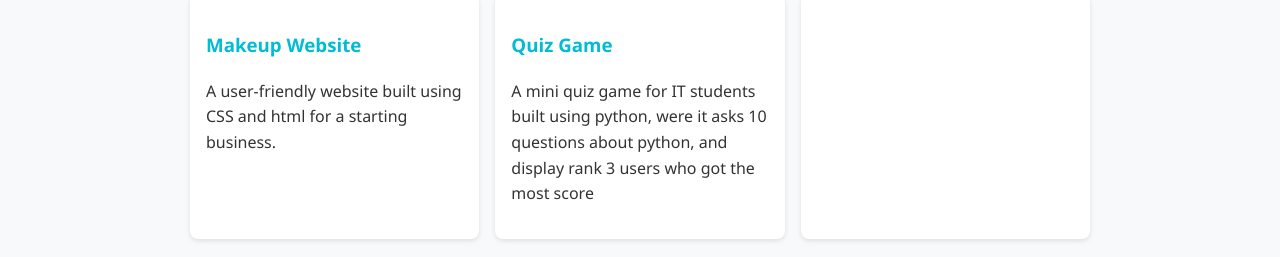
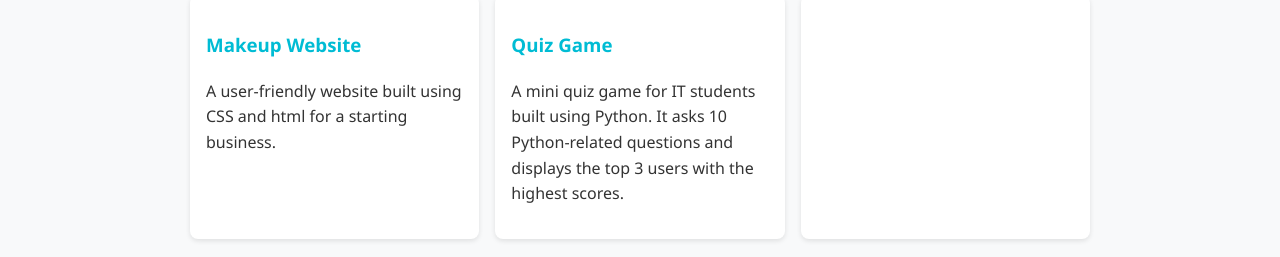
Before and after one commit to katrinamanzanilla/My-Portfolio, a plain HTML site: page index.html in a window 1280 px wide. Shown: the part 853-1110 px from the top of the page. Drawn offline with Linux system fonts and the light colour scheme.

Commit message:
Refactor index.html for improved readability
Updated project descriptions for clarity and corrected HTML formatting.

```diff
--- a/index.html
+++ b/index.html
@@ -135,7 +135,7 @@
       </div>
       <div class="project">
         <h3><a href="https://github.com/katrinamanzanilla/Quiz_Game">Quiz Game</h3></a>
-        <p>A mini quiz game for IT students built using python, were it asks 10 questions about python, and display rank 3 users who got the most score</p>
+        <p>A mini quiz game for IT students built using Python. It asks 10 Python-related questions and displays the top 3 users with the highest scores.</p>
       </div>
       <div class="project">
         <h3></h3>
```
